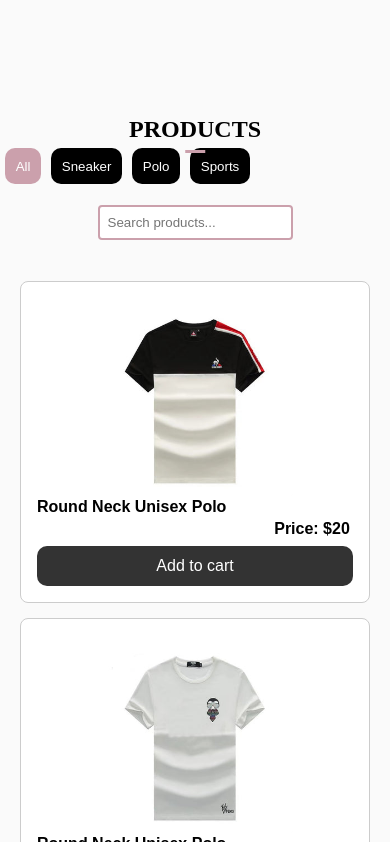
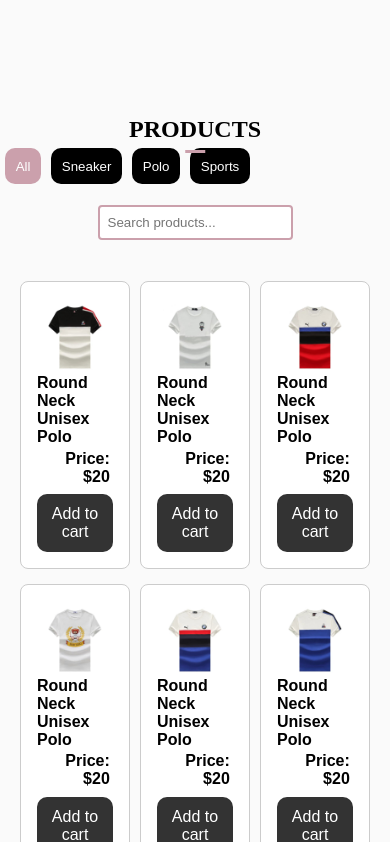
Before and after one commit to chimex53/flexy-store, a React (Vite) app: page / in a window 390 px wide. Shown: the part 943-1785 px from the top of the page. Built offline with nearby package versions, Linux system fonts and the light colour scheme.

Commit message:
added some responsiveness

```diff
--- a/src/Components/data/Data.module.css
+++ b/src/Components/data/Data.module.css
@@ -208,6 +208,9 @@ h3{
 
 
   @media(max-width:400px){
+    .container{
+      grid-template-columns: repeat(auto-fit, minmax(100px, 2fr));
+    }
     .productBtn{
       width: 100%;
       padding: 0.7em;
```
